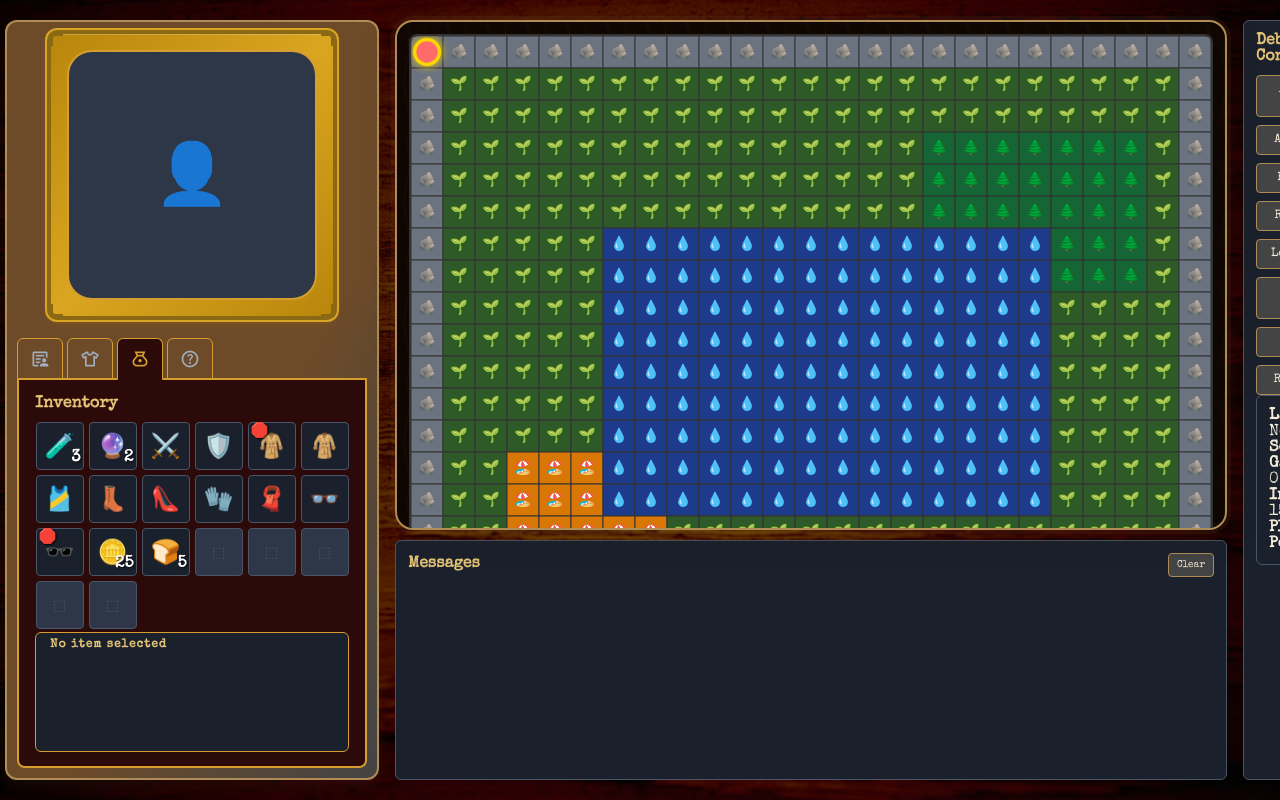
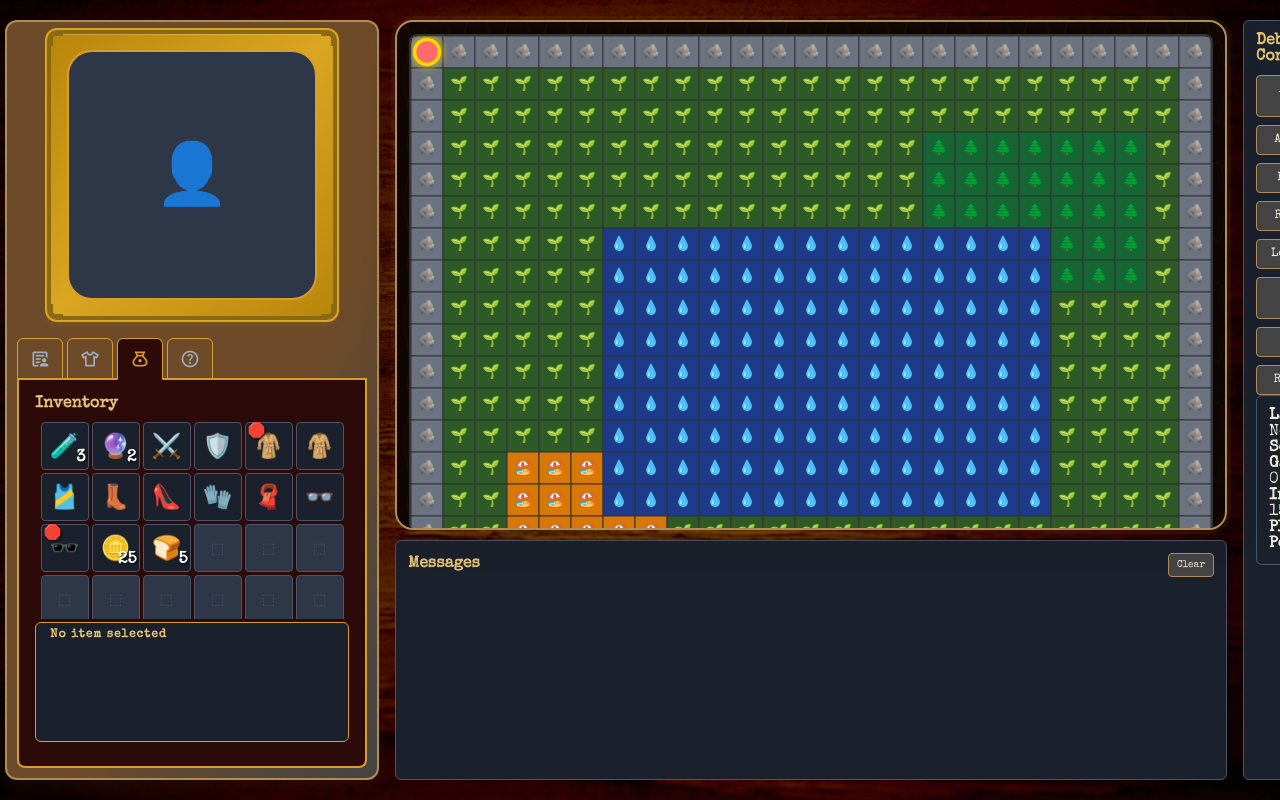
Before and after one commit to charlotte-xie/splarg, a Next.js app: page / in a window 1280 px wide. Both pictures are taken after a click on the button "money_bag". Built offline with nearby package versions, Linux system fonts and the light colour scheme; a web font is replaced by a local one.

Commit message:
Inventory styling

```diff
--- a/components/Inventory.tsx
+++ b/components/Inventory.tsx
@@ -19,7 +19,7 @@ export default function Inventory({
 }: InventoryProps) {
   const player = game.getPlayer();
   const items = player.getInventory();
-  const MIN_SLOTS = 20;
+  const MIN_SLOTS = 30;
   const [selectedItem, setSelectedItem] = useState<Item | null>(null);
 
   // Calculate how many slots we need (at least MIN_SLOTS, or more if we have more items)
@@ -117,17 +117,28 @@ export default function Inventory({
   const gridTemplateColumns = `repeat(auto-fill,48px)`;
 
   return (
-    <div className="inventory">
+    <div className="inventory" style={{
+      display: 'flex',
+      flexDirection: 'column',
+      height: '100%',
+      minHeight: 0,
+    }}>
       <h4>Inventory</h4>
-        <div style={{
+      <div
+        style={{
+          flex: '1 1 0',
+          minHeight: 0,
+          overflowY: 'auto',
           display: 'grid',
           gridTemplateColumns: gridTemplateColumns,
           justifyContent: 'center',
-          gap: '5px',
+          alignContent: 'start',
+          gap: '3px',
           overflowX: 'hidden',
           width: '100%',
           boxSizing: 'border-box',
-        }}>
+        }}
+      >
         {Array.from({ length: totalSlots }, (_, index) => {
           const item = index < items.length ? items[index] : null;
           return (
@@ -140,12 +151,13 @@ export default function Inventory({
           );
         })}
       </div>
-
-        {/* Selected Item Details */}
+      {/* Selected Item Details always at the bottom */}
+      <div style={{ flexShrink: 0 }}>
         <ItemDetails
           item={selectedItem}
           actionButtons={getActionButtons(selectedItem)}
         />
       </div>
+    </div>
   );
 }
```
Lines whose indentation alone changed are shown as unchanged.
